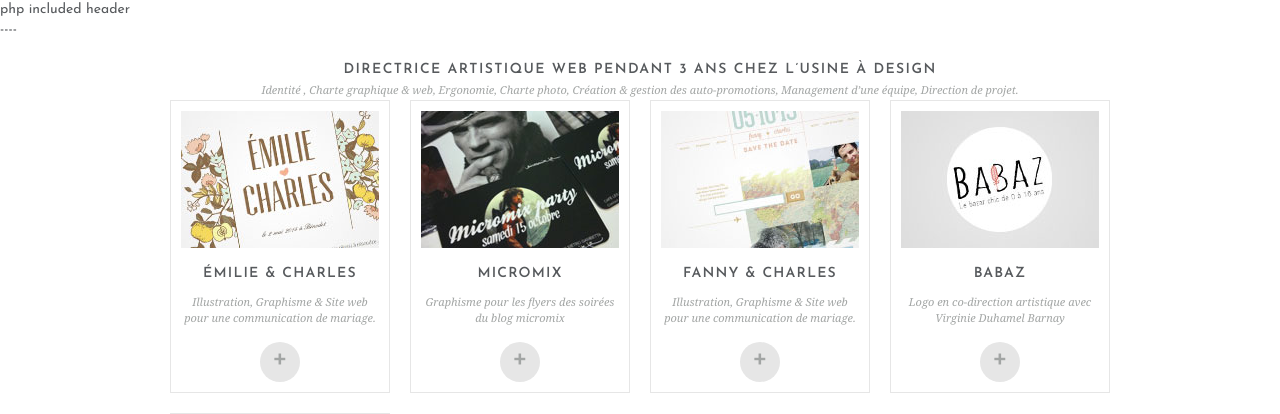
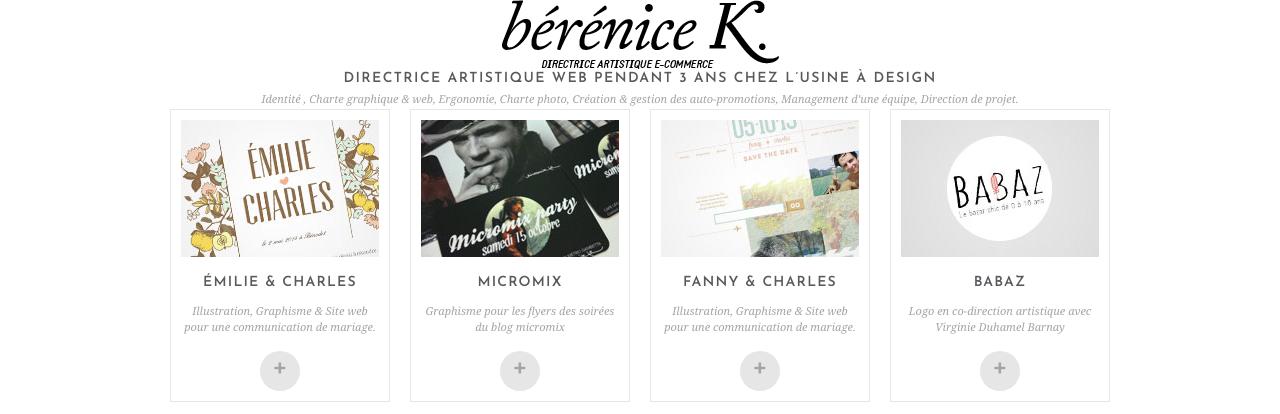
Before and after one commit to kazes/berenicek2015, a PHP site: page / in a window 1280 px wide. Shown: the top 414 px of the page. Run offline with PHP 8.4, Linux system fonts and the light colour scheme.

Commit message:
header (only started))

```diff
--- a/css/base.css
+++ b/css/base.css
@@ -129,6 +129,14 @@ h1, h2, h3, h4, h5, h6 {
 }
 
 
+/* HEADER */
+#logo-berenicek {
+}
+#logo-berenicek img {
+    display: block;
+    margin: auto;
+}
+
 /* MINI FOLIOS */
 .mini-folios-container {
     overflow: hidden;
@@ -157,7 +165,7 @@ h1, h2, h3, h4, h5, h6 {
     display: block;
     width: auto;
     max-width: 100%;
-    transition: transform 400ms ease-in-out;
+    transition: transform 400ms ease-in;
 }
 .mini-folio .pic:hover img {
     transform: scale(1.05);
@@ -199,7 +207,7 @@ h1, h2, h3, h4, h5, h6 {
     top: 0;
     right: 0;
     bottom: 0;
-    transition: transform 200ms ease-in-out, color 200ms ease-in-out 100ms;
+    transition: transform 200ms ease-in, color 200ms ease-in 100ms;
 }
 .mini-folio .more:hover:after {
     transform: rotate(90deg);
@@ -221,7 +229,7 @@ h1, h2, h3, h4, h5, h6 {
     font-weight: 800;
     letter-spacing: 2px;
     text-transform: uppercase;
-    /*transition:background-color 150ms ease-in-out, color 150ms ease-in-out;*/
+    /*transition:background-color 150ms ease-in, color 150ms ease-in;*/
 }
 .bt-contact a:hover {
     text-decoration: none;
@@ -229,7 +237,7 @@ h1, h2, h3, h4, h5, h6 {
     color: #ffffff;*/
 }
 .bt-contact a .excla {
-    transition:transform 300ms ease-out;
+    transition:transform 300ms ease-in;
 }
 .bt-contact a:hover .excla {
     transform: rotate(360deg);
--- a/inc/header.inc.php
+++ b/inc/header.inc.php
@@ -1,5 +1,10 @@
 <div id="header">
+    <div class="page-width">
 
-   php included header<br>----<br><br>
-
-</div><!-- #header -->
+        <h1 id="logo-berenicek">
+            <a href="#">
+                <img src="img/data/berenicek-logo.png" alt="Bérénice K. Directrice Artistique e-commerce">
+            </a>
+        </h1>
+    </div>
+</div>
```
Also changed, not shown: img/data/berenicek-logo.png (added).
